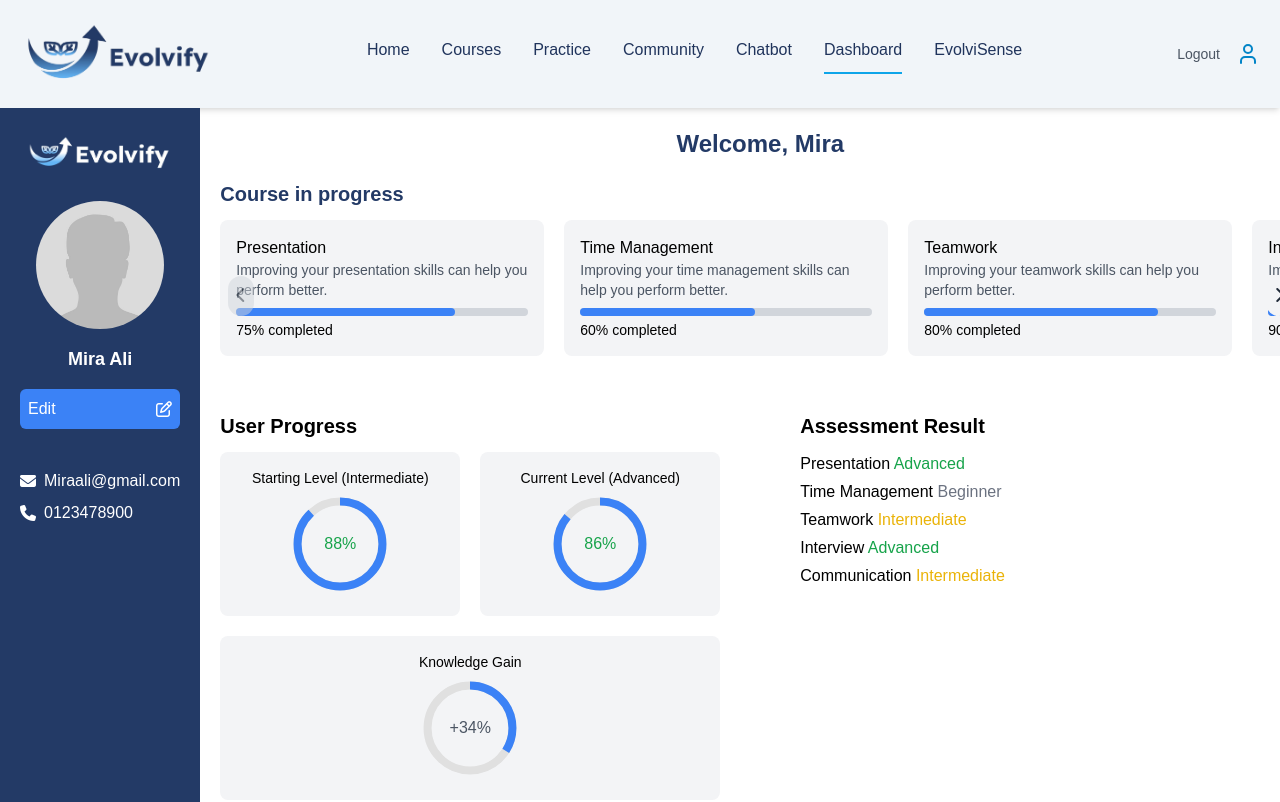
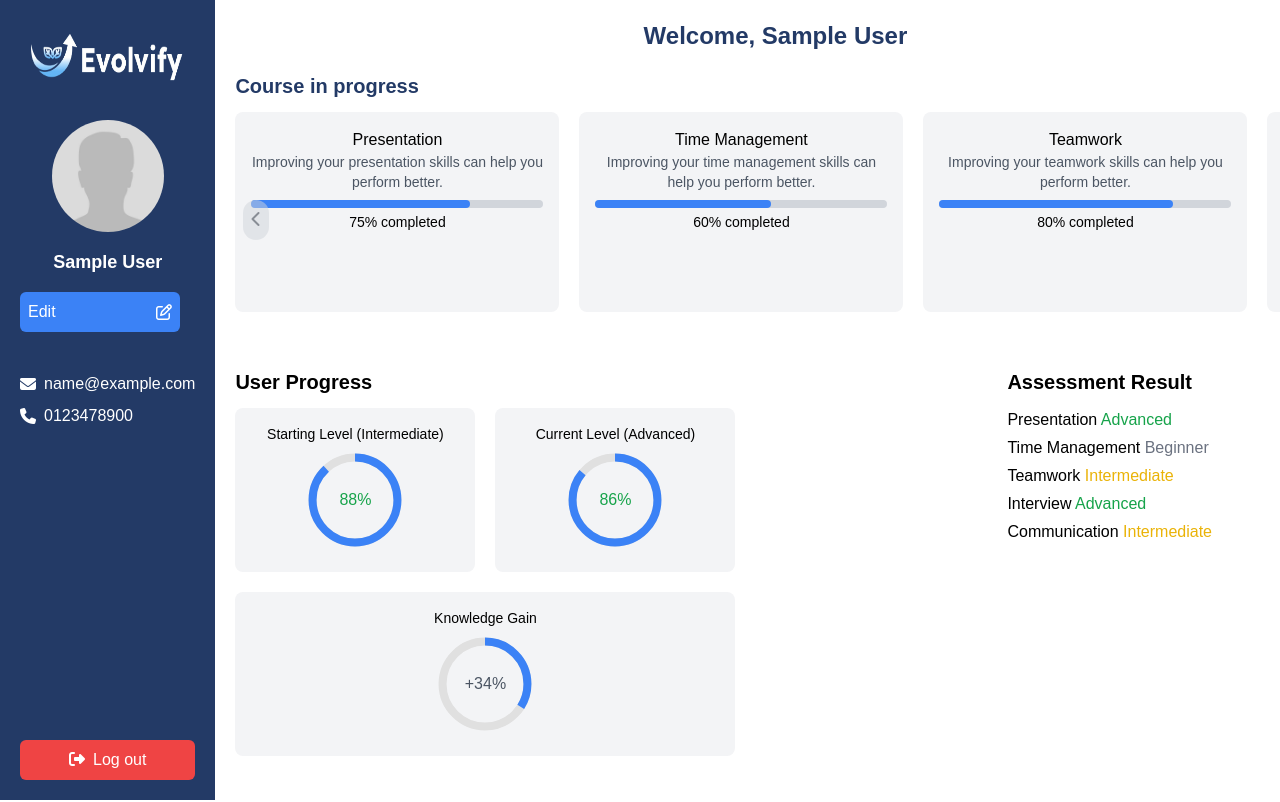
Before and after one commit to Evolvify-Project/Evolvify-Website, a React (Vite) app: page /dashboard in a window 1280 px wide. Shown: the top 802 px of the page. Built offline with nearby package versions, Linux system fonts and the light colour scheme; sample sign-in values are in the browser's storage.

Commit message:
new updates

```diff
--- a/src/App.jsx
+++ b/src/App.jsx
@@ -1,5 +1,3 @@
-
-
 import Login from "./pages/Login";
 import Sign from "./pages/Signup";
 import ForgetPassword from "./pages/ForgetPassword/ForgetPassword";
--- a/src/components/layout/Layout.jsx
+++ b/src/components/layout/Layout.jsx
@@ -11,11 +11,12 @@ export default function Layout() {
       "/login",
       "/signup",
       "/forget-password",
-      "/Chatbot",
+      "/chatbot",
       "/Quiz",
       "/result",
       "/recommended-plan",
       "/payment",
+      "/dashboard",
     ].some((route) => location.pathname.startsWith(route)) ||
     /^\/skills\/[^/]+\/assessment$/.test(location.pathname); ;
 
--- a/src/pages/Dashboard.jsx
+++ b/src/pages/Dashboard.jsx
@@ -1,12 +1,14 @@
 import logoLighte from "../assets/images/light-logo.png";
 import placeholderImg from "../assets/images/placeholder-vector.jpg";
-import { useState, useRef } from "react";
+import { useState, useRef, useEffect } from "react";
 import { useNavigate } from "react-router-dom";
 
 const Dashboard = () => {
   const sliderRef = useRef(null);
   const [currentIndex, setCurrentIndex] = useState(0);
   const navigate = useNavigate();
+  const [name, setName] = useState("Mira Ali"); // قيمة افتراضية
+  const [email, setEmail] = useState("Miraali@gmail.com"); // قيمة افتراضية
   const cards = [
     { id: 1, skill: "Presentation", progress: 75 },
     { id: 2, skill: "Time Management", progress: 60 },
@@ -14,6 +16,20 @@ const Dashboard = () => {
     { id: 4, skill: "Interview", progress: 90 },
     { id: 5, skill: "Communication", progress: 70 },
   ];
+
+  // جلب الاسم والإيميل من localStorage
+  useEffect(() => {
+    const userData = localStorage.getItem("user");
+    if (userData) {
+      try {
+        const parsedData = JSON.parse(userData);
+        setName(parsedData.name || "Mira Ali"); // لو مافيش اسم، نستخدم القيمة الافتراضية
+        setEmail(parsedData.email || "Miraali@gmail.com"); // لو مافيش إيميل، نستخدم القيمة الافتراضية
+      } catch (error) {
+        console.error("Error parsing user data from localStorage:", error);
+      }
+    }
+  }, []);
 
   const handleNext = () => {
     if (currentIndex < cards.length - 3) {
@@ -65,15 +81,19 @@ const Dashboard = () => {
       {/* Sidebar */}
       <aside className="w-full md:w-72 bg-[#233A66] text-white p-5 flex-col items-center md:min-h-screen hidden md:flex">
         <div className="flex items-center mb-5">
-          <img src={logoLighte} alt="Evolvify Logo" className="mr-2" />
+          <img
+            src={logoLighte}
+            alt="Evolvify Logo"
+            className="mr-2 w-48 h-20"
+          />
         </div>
         <div className="ProfileImg text-center mb-5">
           <img
             src={placeholderImg}
             alt="User Profile"
-            className="rounded-full mb-4 w-32 h-32 mx-auto"
+            className="rounded-full mb-4 w-28 h-28 mx-auto"
           />
-          <h3 className="text-lg font-semibold mb-2">Mira Ali</h3>
+          <h3 className="text-lg font-semibold mb-2">{name}</h3>
           <button
             onClick={handleEditProfile}
             className="flex justify-between items-center bg-blue-500 text-white py-2 px-2 rounded-md w-40 mt-4 my-10"
@@ -84,7 +104,7 @@ const Dashboard = () => {
           <div className="UserInfo">
             <p className="flex items-center my-2">
               <i className="fa-solid fa-envelope mr-2 text-white"></i>
-              Miraali@gmail.com
+              {email}
             </p>
             <p className="flex items-center">
               <i className="fa-solid fa-phone mr-2 text-white"></i>
@@ -104,7 +124,7 @@ const Dashboard = () => {
       {/* Main Content */}
       <main className="flex-1 p-5">
         <h1 className="text-xl md:text-2xl text-[#233A66] font-bold text-center mb-5">
-          Welcome, Mira
+          Welcome, {name}
         </h1>
 
         {/* Course Progress */}
@@ -123,10 +143,10 @@ const Dashboard = () => {
                   <div
                     key={card.id}
                     className="bg-gray-100 p-4 rounded-lg flex-shrink-0 snap-center"
-                    style={{ width: "30%", minWidth: "200px" }} // عرض أصغر
+                    style={{ width: "30%", minWidth: "200px", height: "200px" }}
                   >
-                    <p className="font-medium">{card.skill}</p>
-                    <p className="text-sm text-gray-600">
+                    <p className="font-medium text-center">{card.skill}</p>
+                    <p className="text-sm text-gray-600 text-center">
                       Improving your {card.skill.toLowerCase()} skills can help
                       you perform better.
                     </p>
@@ -136,7 +156,9 @@ const Dashboard = () => {
                         style={{ width: `${card.progress}%` }}
                       ></div>
                     </div>
-                    <p className="text-sm mt-1">{card.progress}% completed</p>
+                    <p className="text-sm mt-1 text-center">
+                      {card.progress}% completed
+                    </p>
                   </div>
                 ))}
               </div>
@@ -252,11 +274,11 @@ const Dashboard = () => {
           </div>
 
           {/* Assessment Result */}
-          <div className="flex-1 mt-5 sm:mt-0 sm:ml-10">
-            <h2 className="text-lg md:text-xl font-semibold mb-3">
+          <div className="flex-1 mt-5 rounded-md mx-0 sm:mt-0 sm:ml-10">
+            <h2 className="text-lg md:text-xl font-semibold ml-48 mb-3">
               Assessment Result
             </h2>
-            <div>
+            <div className="ml-48">
               <p className="my-1">
                 Presentation <span className="text-green-600">Advanced</span>
               </p>
```
